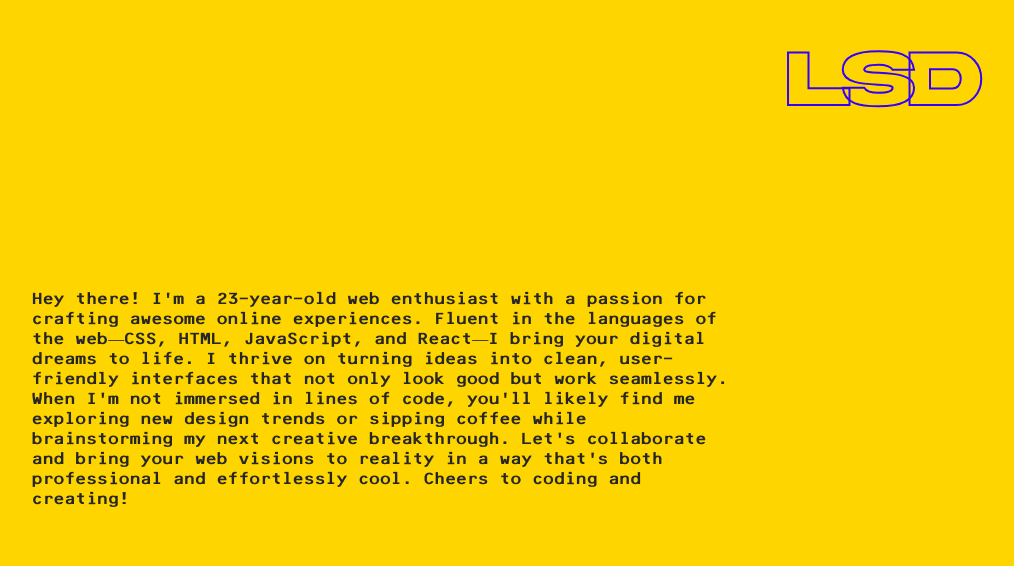
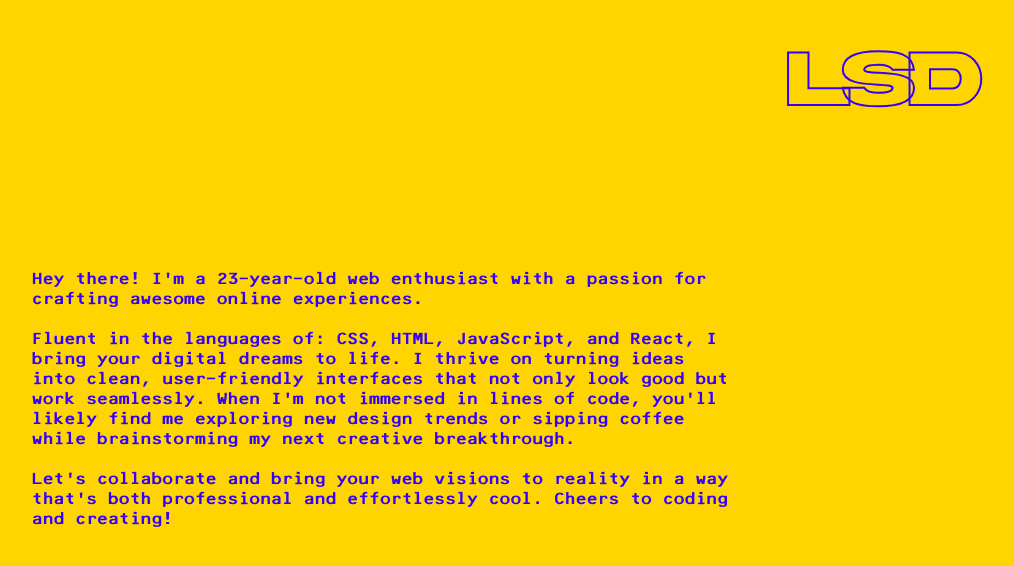
Before and after one commit to benscottdev/LSD, a React (Create React App) app: page /about in a window 1280 px wide. Shown: the top 566 px of the page, without its empty margins (258-1272 px from the left). Built offline with nearby package versions, Linux system fonts and the light colour scheme.

Commit message:
page transitions added

```diff
--- a/src/App.css
+++ b/src/App.css
@@ -14,6 +14,26 @@ body {
   box-sizing: border-box;
   background-color: #ffd500;
   overflow: hidden;
+}
+
+.slideIn {
+  position: fixed;
+  top: 0;
+  left: 0;
+  width: 100%;
+  height: 100vh;
+  background-color: rgb(51, 0, 255);
+  transform-origin: top;
+}
+
+.slideOut {
+  position: fixed;
+  top: 0;
+  left: 0;
+  width: 100%;
+  height: 100vh;
+  background-color: rgb(51, 0, 255);
+  transform-origin: bottom;
 }
 
 .homeBtn h1 {
@@ -66,7 +86,7 @@ body {
 .homePage h1 {
   font-family: "Akira";
   color: transparent;
-  -webkit-text-stroke: 2px rgb(51, 0, 255);
+  -webkit-text-stroke: 2.5px rgb(51, 0, 255);
   position: absolute;
   bottom: -15%;
   left: 50%;
@@ -87,9 +107,27 @@ body {
 
 .about p {
   font-family: "Bank Printer";
-  color: rgb(38, 38, 38);
+  color: rgb(51, 0, 255);
   width: 700px;
   line-height: 20px;
+}
+
+.create {
+  height: 100vh;
+  display: flex;
+  align-items: center;
+  justify-content: center;
+}
+
+.create p {
+  font-family: "Bank Printer";
+  color: rgb(51, 0, 255);
+  width: 700px;
+  line-height: 20px;
+}
+
+.create a {
+  color: rgb(51, 0, 255);
 }
 
 .work {
--- a/src/App.js
+++ b/src/App.js
@@ -1,17 +1,22 @@
-import { Route, Routes } from "react-router-dom";
+import { Route, Routes, useLocation } from "react-router-dom";
+import { AnimatePresence } from "framer-motion";
 import Home from "./Pages/Home";
 import About from "./Pages/About";
 import Work from "./Pages/Work";
 import Create from "./Pages/Create";
 
 function App() {
+  const location = useLocation();
+
   return (
-    <Routes>
-      <Route path="/" element={<Home />} />
-      <Route path="/about" element={<About />} />
-      <Route path="/work" element={<Work />} />
-      <Route path="/create" element={<Create />} />
-    </Routes>
+    <AnimatePresence mode="wait">
+      <Routes location={location} key={location.pathname}>
+        <Route path="/" element={<Home />} />
+        <Route path="/about" element={<About />} />
+        <Route path="/work" element={<Work />} />
+        <Route path="/create" element={<Create />} />
+      </Routes>
+    </AnimatePresence>
   );
 }
 export default App;
--- /dev/null
+++ b/src/Components/Transition.jsx
@@ -0,0 +1,25 @@
+import { easeIn, motion } from "framer-motion";
+
+const Transition = (OgComponent) => {
+  return () => (
+    <>
+      <OgComponent />
+      <motion.div
+        className="slideIn"
+        initial={{ scaleY: 0 }}
+        animate={{ scaleY: 0 }}
+        exit={{ scaleY: 1 }}
+        transition={{ duration: 0.8, ease: [0.22, 1, 0.36, 1] }}
+      />
+      <motion.div
+        className="slideOut"
+        initial={{ scaleY: 1 }}
+        animate={{ scaleY: 0 }}
+        exit={{ scaleY: 0 }}
+        transition={{ duration: 0.8, ease: [0.22, 1, 0.36, 1] }}
+      />
+    </>
+  );
+};
+
+export default Transition;
--- a/src/Pages/About.jsx
+++ b/src/Pages/About.jsx
@@ -1,4 +1,5 @@
 import HomeBtn from "../Components/HomeBtn";
+import Transition from "../Components/Transition";
 
 function About() {
   return (
@@ -6,16 +7,21 @@ function About() {
       <HomeBtn />
       <p>
         Hey there! I'm a 23-year-old web enthusiast with a passion for crafting
-        awesome online experiences. Fluent in the languages of the web—CSS,
-        HTML, JavaScript, and React—I bring your digital dreams to life. I
-        thrive on turning ideas into clean, user-friendly interfaces that not
-        only look good but work seamlessly. When I'm not immersed in lines of
-        code, you'll likely find me exploring new design trends or sipping
-        coffee while brainstorming my next creative breakthrough. Let's
-        collaborate and bring your web visions to reality in a way that's both
-        professional and effortlessly cool. Cheers to coding and creating!
+        awesome online experiences.
+        <br />
+        <br />
+        Fluent in the languages of: CSS, HTML, JavaScript, and React, I bring
+        your digital dreams to life. I thrive on turning ideas into clean,
+        user-friendly interfaces that not only look good but work seamlessly.
+        When I'm not immersed in lines of code, you'll likely find me exploring
+        new design trends or sipping coffee while brainstorming my next creative
+        breakthrough.
+        <br />
+        <br />
+        Let's collaborate and bring your web visions to reality in a way that's
+        both professional and effortlessly cool. Cheers to coding and creating!
       </p>
     </div>
   );
 }
-export default About;
+export default Transition(About);
--- a/src/Pages/Create.jsx
+++ b/src/Pages/Create.jsx
@@ -1,10 +1,23 @@
 import HomeBtn from "../Components/HomeBtn";
+import Transition from "../Components/Transition";
 
 function Create() {
   return (
     <div className="create">
       <HomeBtn />
+      <p>
+        Thanks for checking out our digital hub! Ready to turn your ideas into
+        sleek online experiences? Cool, we're here for it. Got questions,
+        creative sparks, or just want to geek out about the latest web trends?
+        We're all ears.
+        <br />
+        <br />
+        phone: 0498 095 622
+        <br />
+        email:
+        <a href="mailto:benscott.dev@gmail.com">benscott.dev@gmail.com</a>
+      </p>
     </div>
   );
 }
-export default Create;
+export default Transition(Create);
--- a/src/Pages/Home.jsx
+++ b/src/Pages/Home.jsx
@@ -1,4 +1,5 @@
 import Nav from "../Components/Nav";
+import Transition from "../Components/Transition";
 
 function Home() {
   return (
@@ -11,4 +12,4 @@ function Home() {
     </div>
   );
 }
-export default Home;
+export default Transition(Home);
--- a/src/Pages/Work.jsx
+++ b/src/Pages/Work.jsx
@@ -1,4 +1,5 @@
 import HomeBtn from "../Components/HomeBtn";
+import Transition from "../Components/Transition";
 
 function Work() {
   const workArray = [
@@ -27,4 +28,4 @@ function Work() {
     </div>
   );
 }
-export default Work;
+export default Transition(Work);
```
